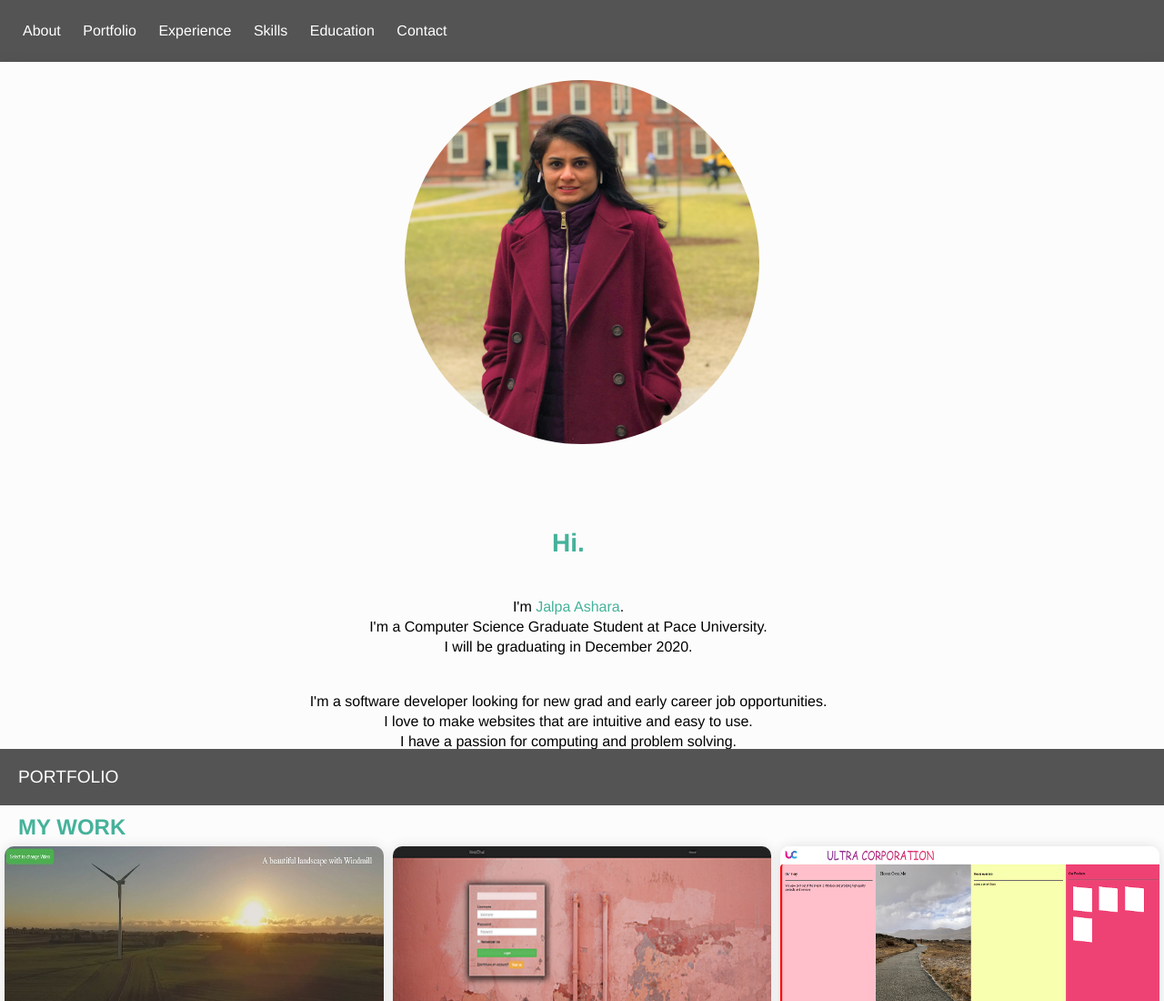
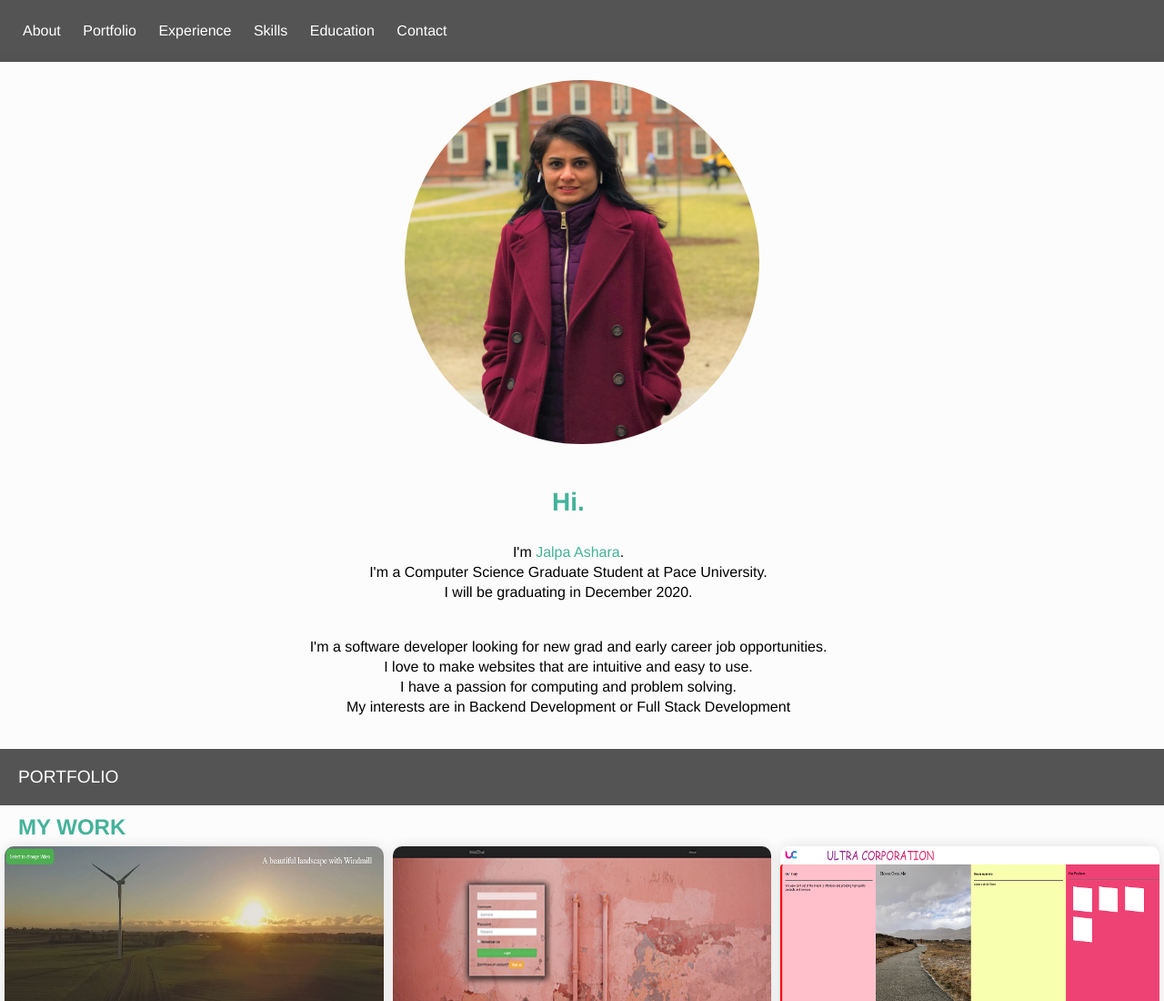
Before and after one commit to jalpaashara/portfolio, a plain HTML site: page portfolio.html in a window 1280 px wide. Shown: the top 1100 px of the page at 91% size. Drawn offline with Linux system fonts and the light colour scheme.

Commit message:
making it better

```diff
--- a/portfolio.html
+++ b/portfolio.html
@@ -31,7 +31,7 @@
                 </div>
 
                 <div class="about_content">
-                    <h3>Hi.</h3>
+                    <h3 style="padding: 0">Hi.</h3>
                     <p class="text">
                     I'm
                     <span class="name">Jalpa Ashara</span>.
--- a/style.css
+++ b/style.css
@@ -9,7 +9,7 @@ body {
     background-color: #FCFCFC;
     box-shadow: 0px 0px 15px rgba(0, 0, 0, .06);
     display: grid;
-    grid-template-rows: 750px repeat(2,minmax(250px,auto)) 250px;
+    grid-template-rows: 750px repeat(4,minmax(250px,auto)) 250px;
     margin: 0px;
     grid-gap: 5px;
     overflow: hidden;
@@ -57,7 +57,7 @@ body {
 
 .about_content{
     text-align: left;
-    padding: 30px 30px 0px 0px;
+    padding: 0px 30px 0px 0px;
     font-size: 14px;
 }
 
@@ -161,9 +161,10 @@ h5 {
     margin-bottom: 20px;
     text-align: center;
 }
-    .center{
-        text-align: center;
-    }
+
+.center{
+    text-align: center;
+}
 
 .ed_content{
     display: grid;
```
